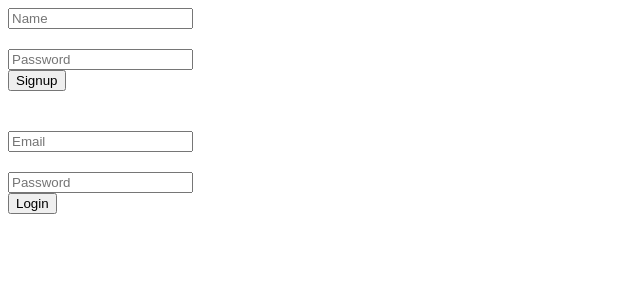
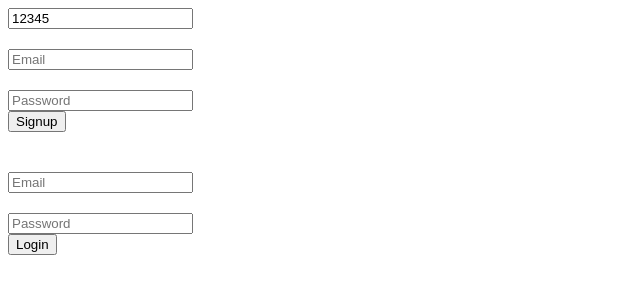
Before and after one commit to OlgaAlekhina/Spoosk_auth, a Django app: page /signup in a window 1280 px wide. Shown: the top 300 px of the page, without its empty margins (0-640 px from the left). Run offline with Django 4.2, Linux system fonts and the light colour scheme; some libraries are stand-ins or nearby versions.

Commit message:
add signup through email

```diff
--- a/Spoosk_auth/accounts/views.py
+++ b/Spoosk_auth/accounts/views.py
@@ -3,6 +3,8 @@ from django.http import HttpResponse, JsonResponse
 from django.contrib.auth.models import User
 import json
 from django.contrib.auth import login
+import random
+
 
 def signup(request):
     return render(request, 'signup.html', {})
@@ -11,26 +13,15 @@ def signup(request):
 # обработка запроса на регистрацию
 def signup_endpoint(request):
     if request.method == 'POST':
-        username = request.POST.get('username')
+        username = f'{random.randrange(10000000000)}'
+        usermail = request.POST.get('usermail')
         password = request.POST.get('password')
-        response_data = {}
-
-        try:
-            user = User(username=username, password=password)
+        if User.objects.filter(email=usermail).exists():
+            return JsonResponse({"error": "User with such email address already exists!"}, status=403)
+        else:
+            user = User(username=username, password=password, email=usermail)
             user.save()
-
-            response_data['result'] = 'Signup user successful!'
-            response_data['username'] = user.username
-            response_data['password'] = user.password
-
-            return HttpResponse(
-                json.dumps(response_data),
-                content_type="application/json"
-            )
-
-        except:
-            return JsonResponse({"error": "This username is already taken!"}, status=403)
-
+            return JsonResponse({"success": "Check your email to finish registration!"}, status=200)
     else:
         return render(request, 'test.html', {})
 
--- a/Spoosk_auth/static/accounts.js
+++ b/Spoosk_auth/static/accounts.js
@@ -11,14 +11,14 @@ function user_signup() {
     $.ajax({
         url : "signup_endpoint", // the endpoint
         type : "POST", // http method
-        data : { username : $('#username').val(), password : $('#password').val() }, // data sent with the post request
+        data : { username : $('#username').val(), usermail : $('#usermail').val(), password : $('#password').val() }, // data sent with the post request
 
         // handle a successful response
         success : function(json) {
-            $('#username').val(''); // remove the value from the input
+            $('#usermail').val(''); // remove the value from the input
             $('#password').val(''); // remove the value from the input
             console.log(json);
-            $("#response").html("<li><strong>Пользователь "+json.username+" был успешно зарегистрирован!</strong>");
+            $("#response").html("<strong>Check your email to finish registration!");
             console.log("success"); // another sanity check
         },
 
--- a/Spoosk_auth/templates/signup.html
+++ b/Spoosk_auth/templates/signup.html
@@ -11,12 +11,15 @@ Auth page
 <form method="post" method="POST" id="signup-form">
     {% csrf_token %}
     <div>
-        <input id="username" placeholder="Name" class="user-name">
+        <input id="username" value="12345" class="user-name">
     </div>
+    <div>
+        <input id="usermail" placeholder="Email" class="user-name">
+    </div>
+    <div id="results"></div>
     <div>
         <input type="password" id="password" placeholder="Password">
     </div>
-    <div id="results"></div>
     <input type="submit" value="Signup">
 </form>
 
```
Also changed, not shown: Spoosk_auth/db.sqlite3.
